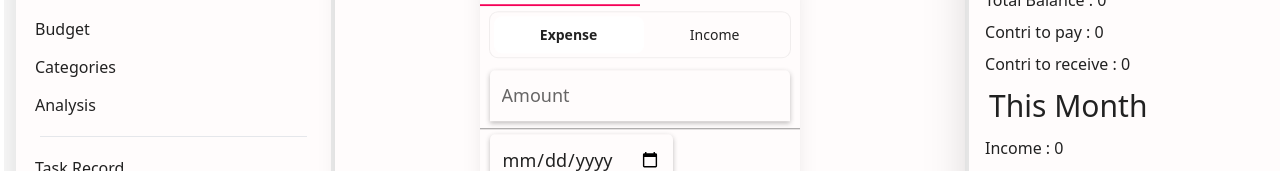
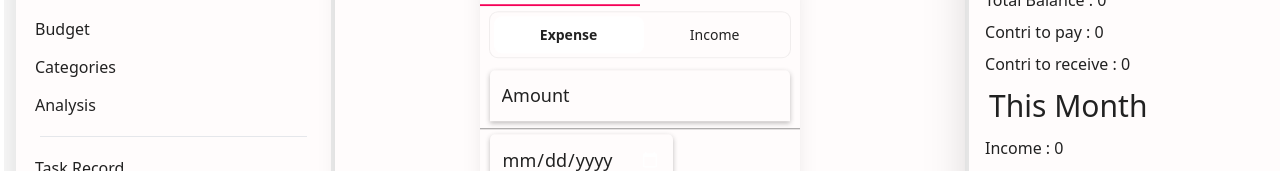
Before and after one commit to ananyakushal/YAAR, a React (Create React App) app in the folder yaar-client/: page /Progress in a window 1280 px wide. Both pictures are taken after a click on the button 925 px from the left and 724 px from the top of the page. Shown: the part 292-463 px from the top of the page. Built offline with nearby package versions, Linux system fonts and the light colour scheme.

Commit message:
ui changes

```diff
--- a/yaar-client/src/Common/CardToEnterDetails/Card.css
+++ b/yaar-client/src/Common/CardToEnterDetails/Card.css
@@ -121,7 +121,7 @@
     transition: opacity 250ms cubic-bezier(0, 0, 0.2, 1) 0ms;
     opacity: 1;
     user-select: none;
-    color: var(--text_secondary);
+    color: var(--text_primary);
   }
 
   .textInputWrapper .textInput {
--- a/yaar-client/src/index.css
+++ b/yaar-client/src/index.css
@@ -40,3 +40,11 @@ body {
   background-color:var(--text_secondary);
   outline: 1px solid var(--body_background);
 }
+*::-webkit-calendar-picker-indicator {
+  filter: invert(1); /* Invert the colors of the icon */
+  /* Additional styles for the icon */
+}
+*::-webkit-calendar-picker-indicator {
+  /* Apply styling to the pseudo-element */
+  filter: invert(1); /* This might not work as intended on all browsers */
+}
--- a/yaar-client/src/pages/Dashboard/MainArea/FinanceRecord/Delete.js
+++ b/yaar-client/src/pages/Dashboard/MainArea/FinanceRecord/Delete.js
@@ -1,3 +1,4 @@
+/* eslint-disable no-unused-vars */
 import React from "react";
 import { deleteExpense } from "../../../../Api/ExpensesApi.js";
 
```
